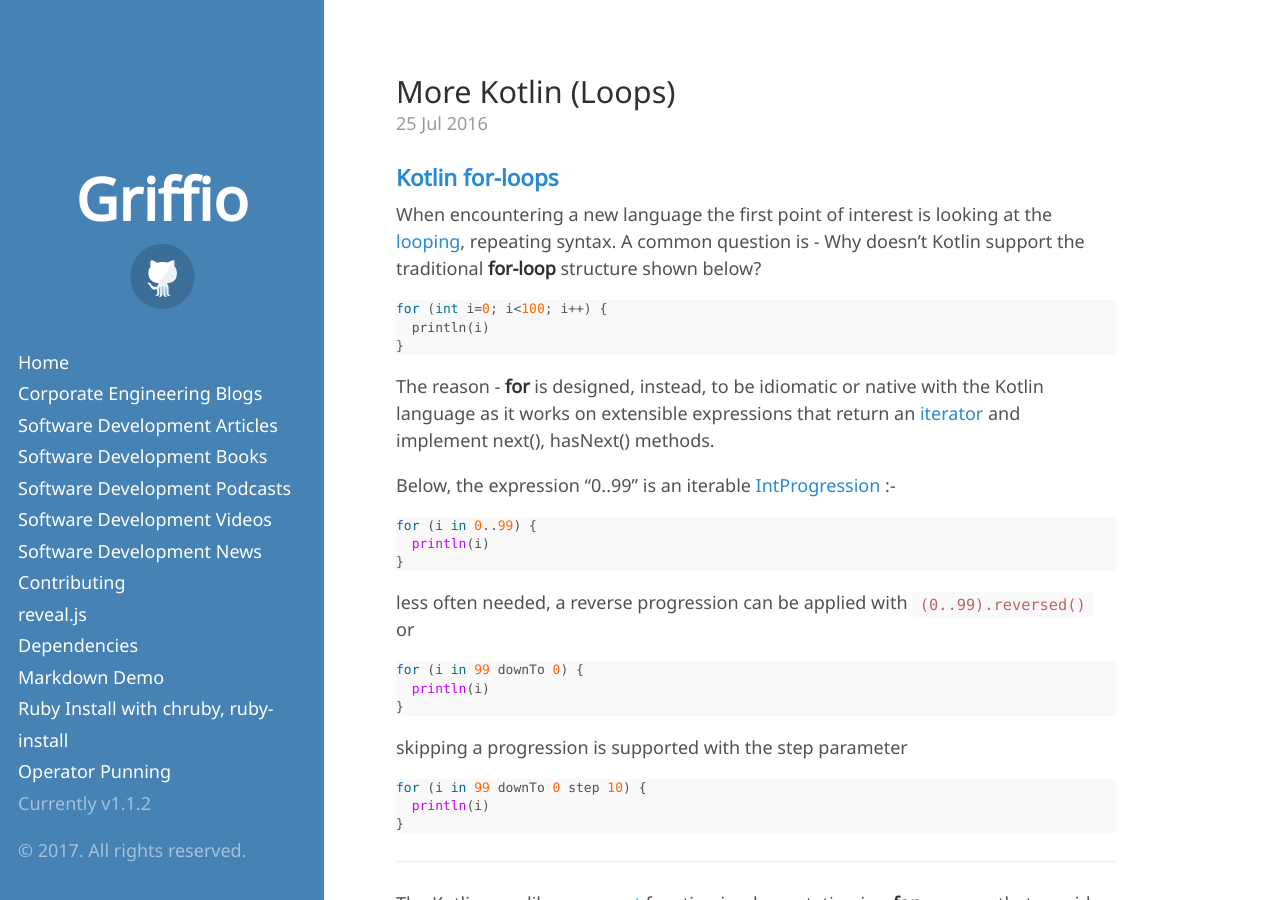
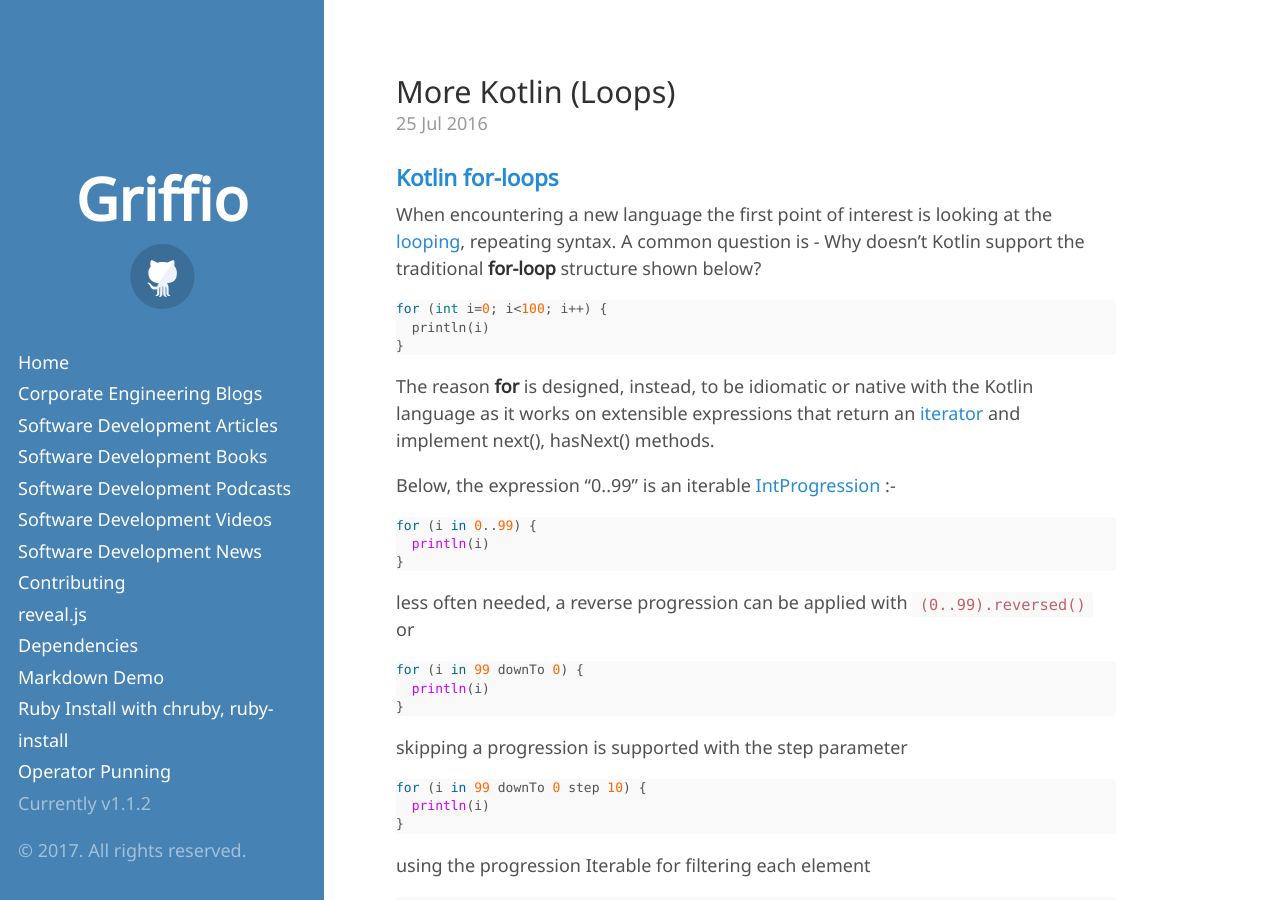
Before and after one commit to griffio/griffio.github.io, a Jekyll site: the page built from _posts/2016-07-25-More-Kotlin-Loops.md, in a window 1280 px wide and 900 px high. Built offline with Jekyll 4.4.1, drawn with Linux system fonts in a browser that asks for light colours; some web fonts are replaced; some of the changed text lies outside the part shown.

Commit message:
Update 2016-07-25-More-Kotlin-Loops.md

````diff
--- a/_posts/2016-07-25-More-Kotlin-Loops.md
+++ b/_posts/2016-07-25-More-Kotlin-Loops.md
@@ -17,7 +17,7 @@
 }
 ```
 
-The reason - **for** is designed, instead, to be idiomatic or native with the Kotlin language as it works on extensible expressions that return an [iterator](https://kotlinlang.org/api/latest/jvm/stdlib/kotlin.collections/-iterator/index.html) and implement next(), hasNext() methods.
+The reason **for** is designed, instead, to be idiomatic or native with the Kotlin language as it works on extensible expressions that return an [iterator](https://kotlinlang.org/api/latest/jvm/stdlib/kotlin.collections/-iterator/index.html) and implement next(), hasNext() methods.
 
 Below, the expression "0..99" is an iterable [IntProgression](https://kotlinlang.org/api/latest/jvm/stdlib/kotlin.ranges/-int-progression/) :-
 
@@ -43,6 +43,13 @@
 }
 ```
 
+using the progression Iterable for filtering each element
+
+``` kotlin
+for (i in (1..99).filter { it > 50 }) {
+  println(i)
+}
+```
 ---
 
 The Kotlin core library [repeat](https://kotlinlang.org/api/latest/jvm/stdlib/kotlin/repeat.html) function implementation is a **for** wrapper that provides a zero-based iteration index:
````
